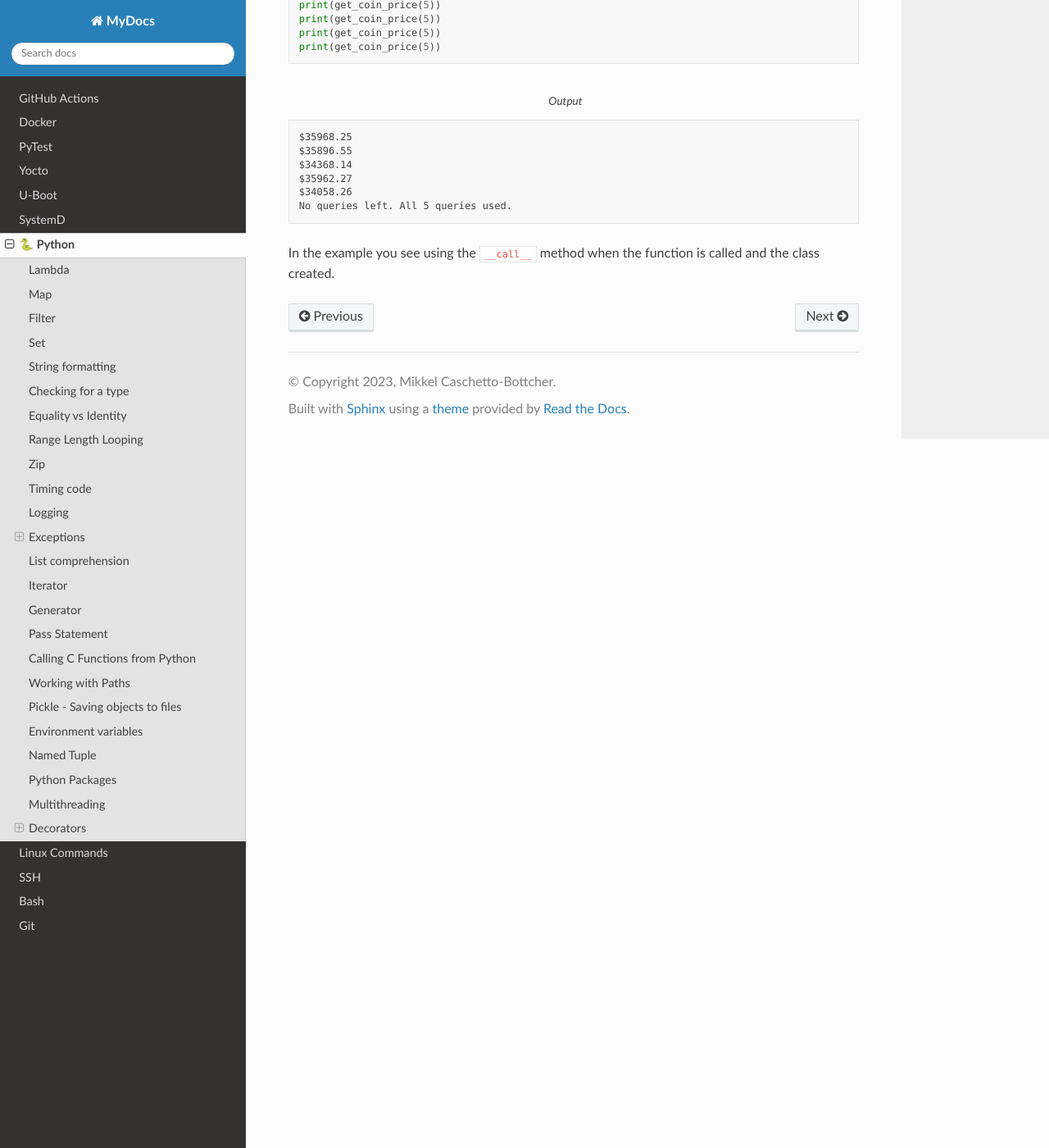
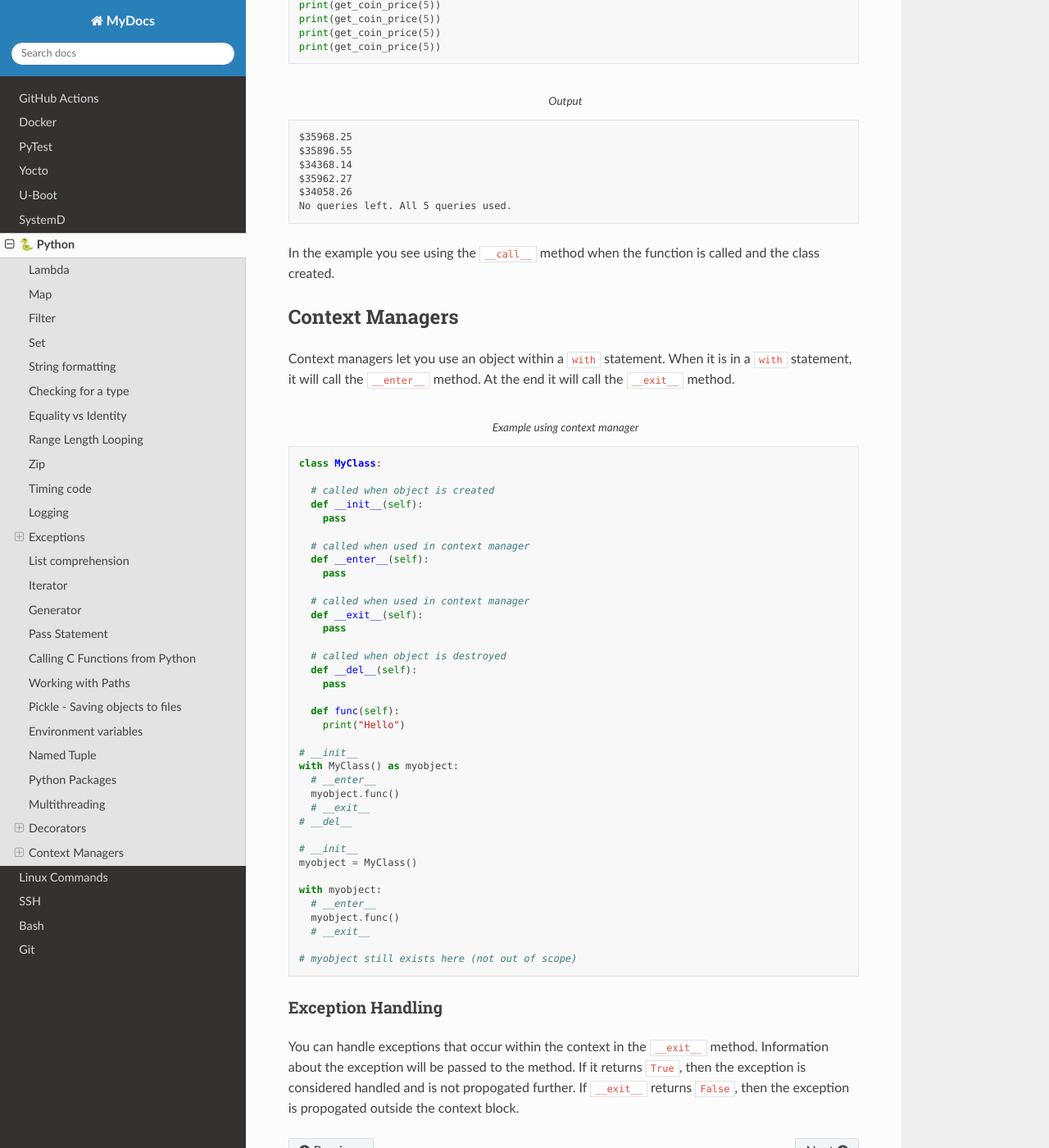
Before and after one commit to mcbottcher/my_docs, a Sphinx documentation site: the page built from docs/source/python.rst, in a window 1280 px wide and 1400 px high, scrolled down 12616 px. Shown: the whole window at 82% size. Built offline with Sphinx 7.4.7 and the Read the Docs theme 2.0.0, drawn with Linux system fonts in a browser that asks for light colours.

Commit message:
python.rst: Added context manager

```diff
--- a/docs/source/python.rst
+++ b/docs/source/python.rst
@@ -649,3 +649,59 @@ It is also possible use classes to decorate a function too.
   No queries left. All 5 queries used.
 
 In the example you see using the ``__call__`` method when the function is called and the class created.
+
+Context Managers
+----------------
+
+Context managers let you use an object within a ``with`` statement.
+When it is in a ``with`` statement, it will call the ``__enter__`` method. At the end it will call
+the ``__exit__`` method.
+
+.. code-block:: python
+  :caption: Example using context manager
+
+  class MyClass:
+
+    # called when object is created
+    def __init__(self):
+      pass
+
+    # called when used in context manager
+    def __enter__(self):
+      pass
+
+    # called when used in context manager
+    def __exit__(self):
+      pass
+
+    # called when object is destroyed
+    def __del__(self):
+      pass
+
+    def func(self):
+      print("Hello")
+
+  # __init__
+  with MyClass() as myobject:
+    # __enter__
+    myobject.func()
+    # __exit__
+  # __del__
+
+  # __init__
+  myobject = MyClass()
+
+  with myobject:
+    # __enter__
+    myobject.func()
+    # __exit__
+
+  # myobject still exists here (not out of scope)
+
+Exception Handling
+^^^^^^^^^^^^^^^^^^
+
+You can handle exceptions that occur within the context in the ``__exit__`` method.
+Information about the exception will be passed to the method. If it returns ``True``, then
+the exception is considered handled and is not propogated further. If ``__exit__`` returns ``False``,
+then the exception is propogated outside the context block.
```
